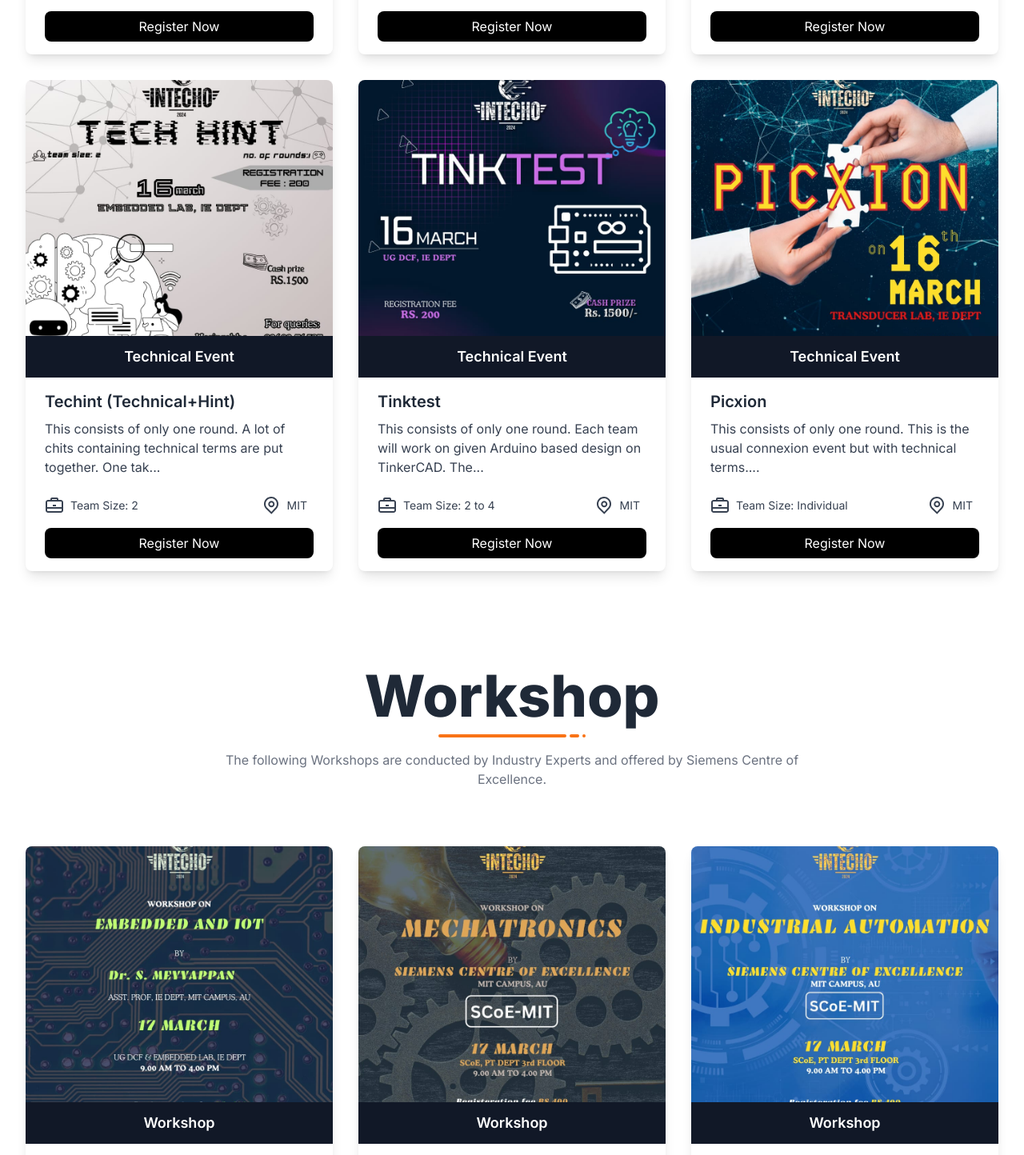
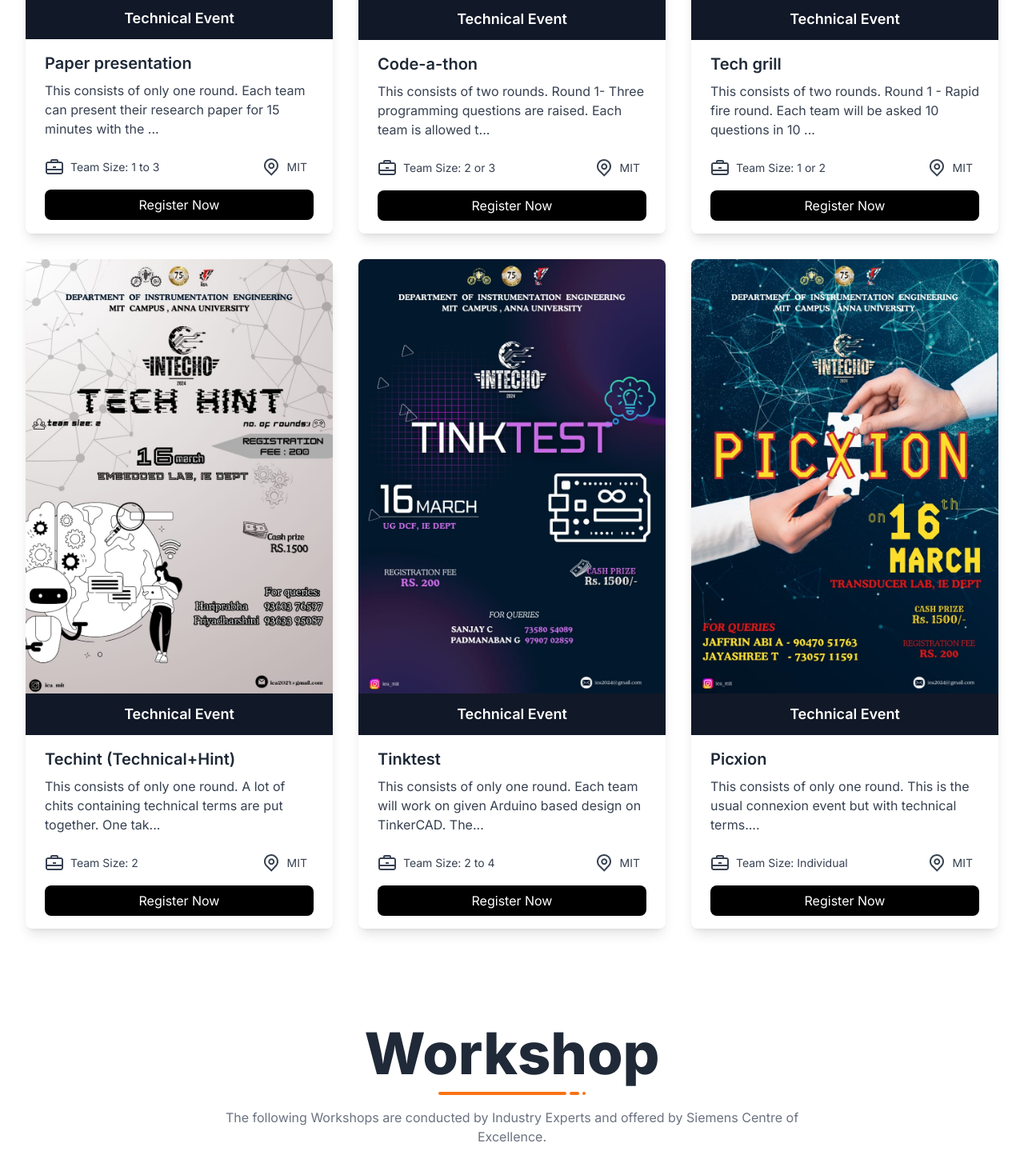
Before and after one commit to SurendarSingh/Intecho24, a Next.js app: page / in a window 1280 px wide. Shown: the part 1666-3110 px from the top of the page at 80% size. Built offline with nearby package versions, Linux system fonts and the light colour scheme.

Commit message:
fix(event): poster size increased for events

```diff
--- a/src/components/Events.tsx
+++ b/src/components/Events.tsx
@@ -140,12 +140,12 @@
               className='w-full max-w-sm overflow-hidden rounded-lg bg-white shadow-lg'
             >
               <Image
-                className='h-80 w-full object-cover object-center'
+                className='w-full object-cover object-center'
                 src={event.image}
-                alt='avatar'
+                alt={event.title}
                 priority
-                width={300}
-                height={200}
+                width={1000}
+                height={1000}
               />
 
               <div className='flex items-center bg-gray-900 px-6 py-3'>
@@ -270,12 +270,12 @@
               className='w-full max-w-sm overflow-hidden rounded-lg bg-white shadow-lg'
             >
               <Image
-                className='h-80 w-full object-cover object-center'
+                className='w-full object-cover object-center'
                 src={event.image}
-                alt='avatar'
+                alt={event.title}
                 priority
-                width={300}
-                height={200}
+                width={1000}
+                height={1000}
               />
 
               <div className='flex items-center bg-gray-900 px-6 py-3'>
@@ -346,12 +346,12 @@
               className='w-full max-w-sm overflow-hidden rounded-lg bg-white shadow-lg'
             >
               <Image
-                className='h-80 w-full object-cover object-center'
+                className='w-full object-cover object-center'
                 src={event.image}
-                alt='avatar'
+                alt={event.title}
                 priority
-                width={300}
-                height={200}
+                width={1000}
+                height={1000}
               />
 
               <div className='flex items-center bg-gray-900 px-6 py-3'>
```
